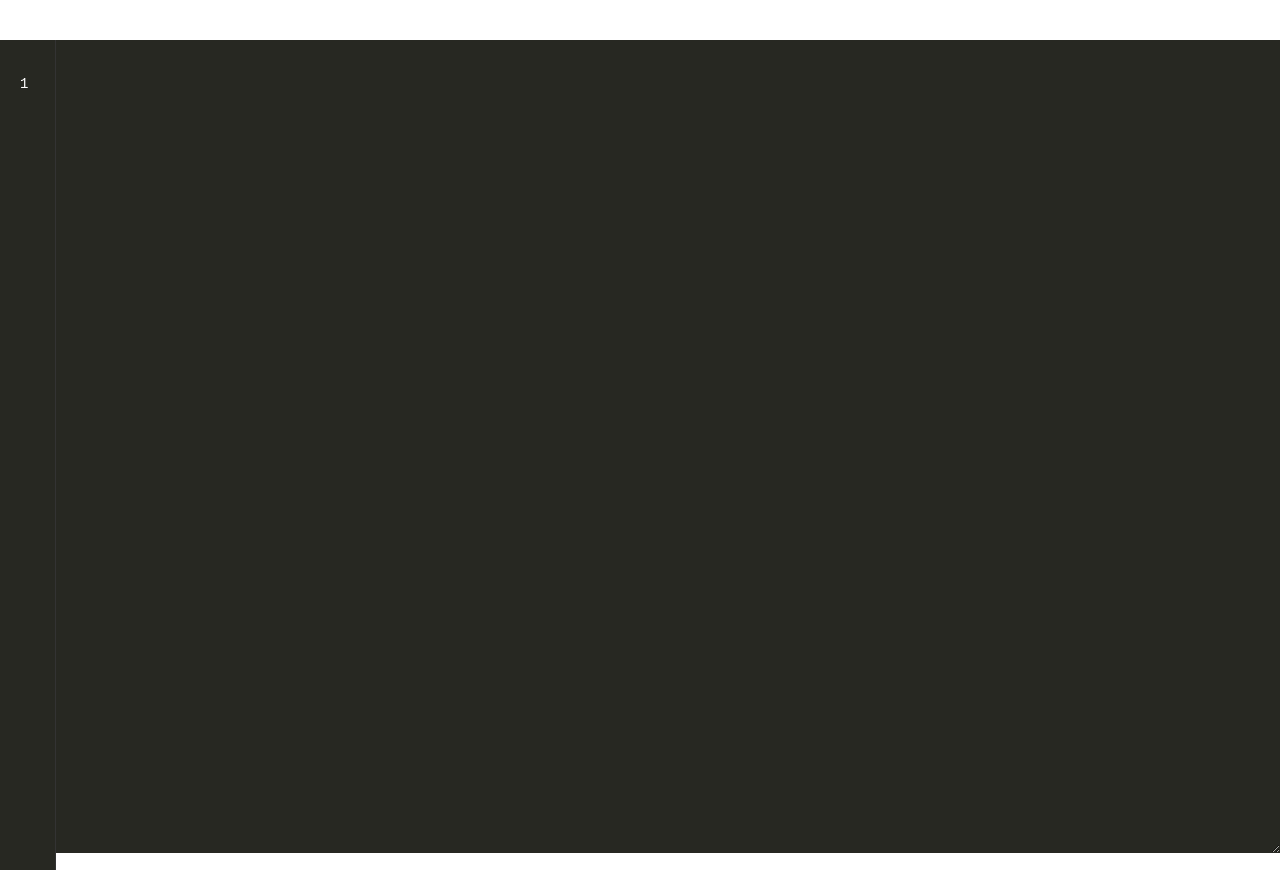
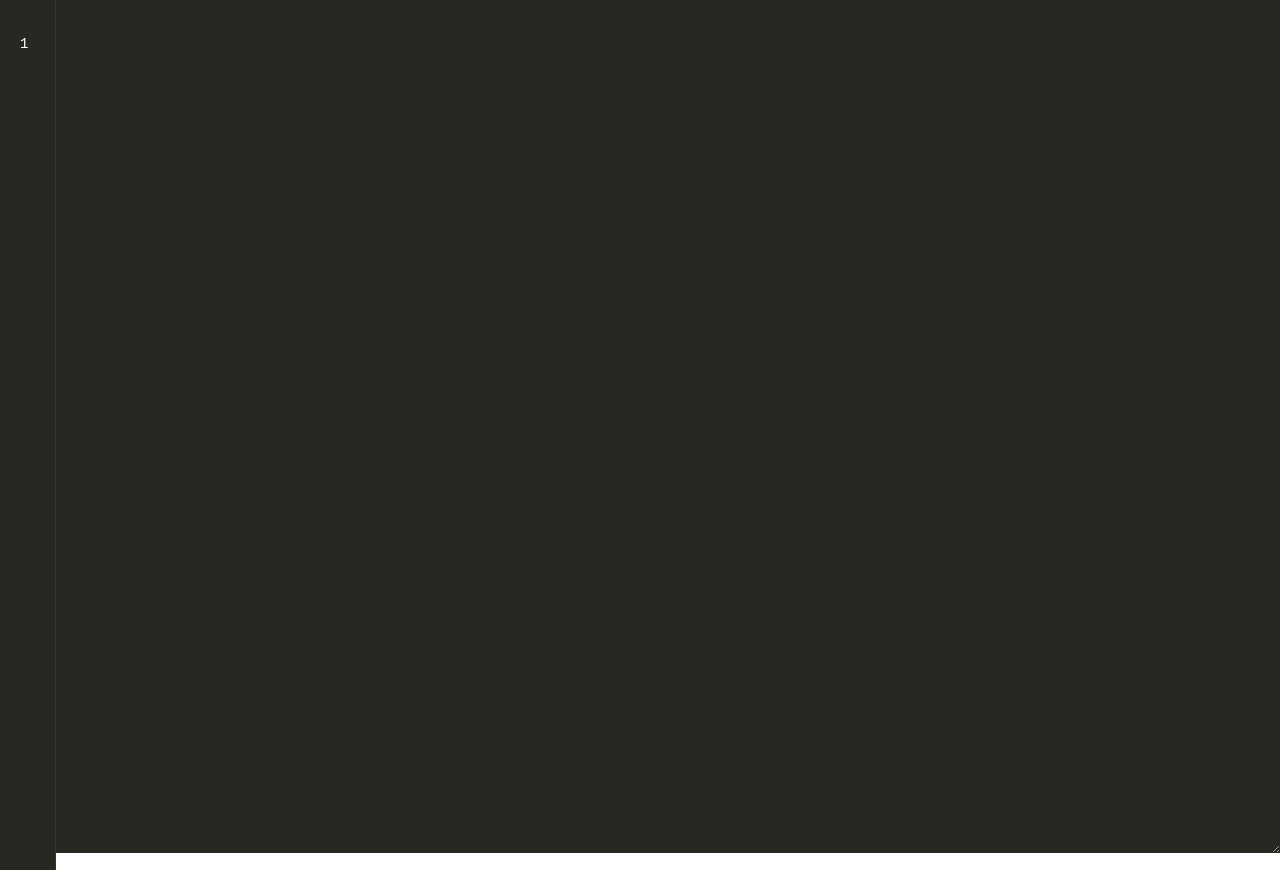
Before and after one commit to ghazzaalif/webtexteditor, a plain HTML site: page index.html in a window 1280 px wide. Drawn offline with Linux system fonts and the light colour scheme.

Commit message:
Initial commit

```diff
--- a/text editor.html
+++ b/index.html
@@ -12,7 +12,7 @@
         #editor-container {
             display: flex;
             position: absolute;
-            top: 40px;
+            top: 0;
             right: 0;
             bottom: 0;
             left: 0;
```
